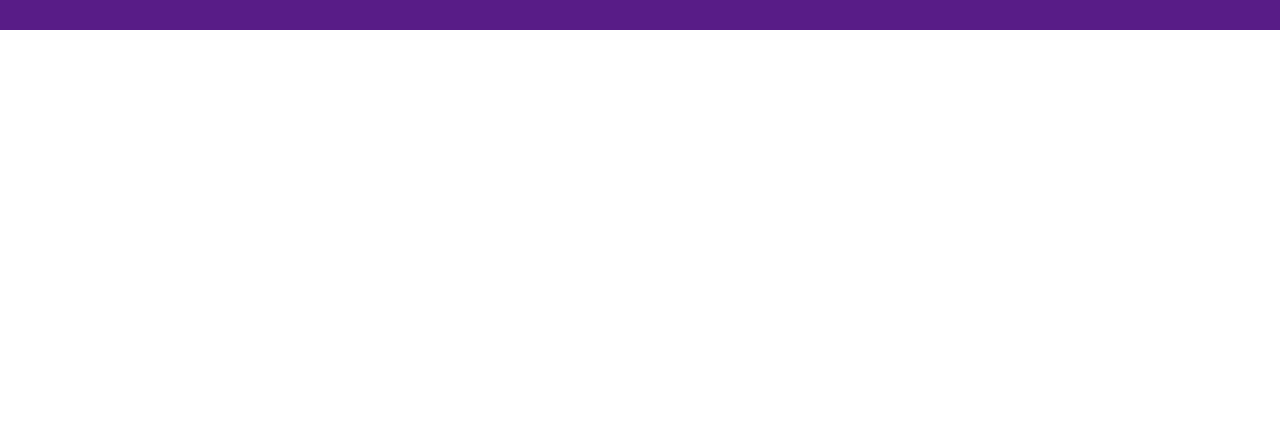
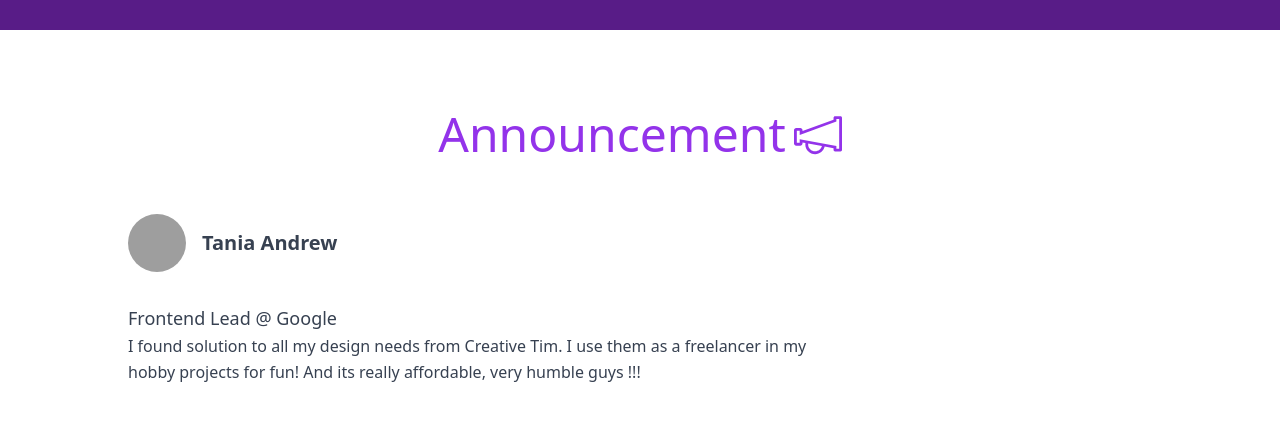
Before and after one commit to rabby9898/vista-forum-client, a React (Vite) app: page / in a window 1280 px wide. Shown: the part 1110-1531 px from the top of the page. Before the commit the page ends 1140 px from the top, so only its background shows below. Built offline with nearby package versions, Linux system fonts and the light colour scheme; grey boxes are pictures that could not be loaded.

Commit message:
announcement section added

```diff
--- /dev/null
+++ b/src/Components/Announcement/Announcement.jsx
@@ -0,0 +1,43 @@
+import { TfiAnnouncement } from "react-icons/tfi";
+const Announcement = () => {
+  return (
+    <div className="px-5 md:px-8 lg:px-32 py-5 md:py-10">
+      <div className="flex justify-center mx-auto">
+        <h1 className="text-5xl font-light text-purple-600 py-10">
+          <span className="flex gap-2 items-center">
+            Announcement
+            <TfiAnnouncement></TfiAnnouncement>
+          </span>
+        </h1>
+      </div>
+      <div className="relative flex w-[700px] flex-col rounded-xl bg-transparent bg-clip-border text-gray-700 shadow-none">
+        <div className="relative flex items-center gap-4 pt-0 pb-8 mx-0 mt-4 overflow-hidden text-gray-700 bg-transparent shadow-none rounded-xl bg-clip-border">
+          <img
+            src="https://images.unsplash.com/photo-1633332755192-727a05c4013d?ixlib=rb-1.2.1&amp;ixid=MnwxMjA3fDB8MHxwaG90by1wYWdlfHx8fGVufDB8fHx8&amp;auto=format&amp;fit=crop&amp;w=1480&amp;q=80"
+            alt="Tania Andrew"
+            className="relative inline-block h-[58px] w-[58px] !rounded-full  object-cover object-center"
+          />
+          <div className="flex w-full flex-col gap-0.5">
+            <div className="flex items-center justify-between">
+              <h5 className="block font-sans text-xl antialiased font-semibold leading-snug tracking-normal text-blue-gray-900">
+                Tania Andrew
+              </h5>
+            </div>
+          </div>
+        </div>
+        <div className="p-0 mb-6">
+          <h5 className="block font-sans text-lg antialiased font-light leading-relaxed text-blue-gray-900">
+            Frontend Lead @ Google
+          </h5>
+          <p className="block font-sans text-base antialiased font-light leading-relaxed text-inherit">
+            I found solution to all my design needs from Creative Tim. I use
+            them as a freelancer in my hobby projects for fun! And its really
+            affordable, very humble guys !!!
+          </p>
+        </div>
+      </div>
+    </div>
+  );
+};
+
+export default Announcement;
--- a/src/Pages/Home/Home.jsx
+++ b/src/Pages/Home/Home.jsx
@@ -1,3 +1,4 @@
+import Announcement from "../../Components/Announcement/Announcement";
 import Banner from "../../Components/Banner/Banner";
 import Tags from "../../Components/Tags/Tags";
 
@@ -6,6 +7,7 @@
     <div>
       <Banner></Banner>
       <Tags></Tags>
+      <Announcement></Announcement>
     </div>
   );
 };
```
